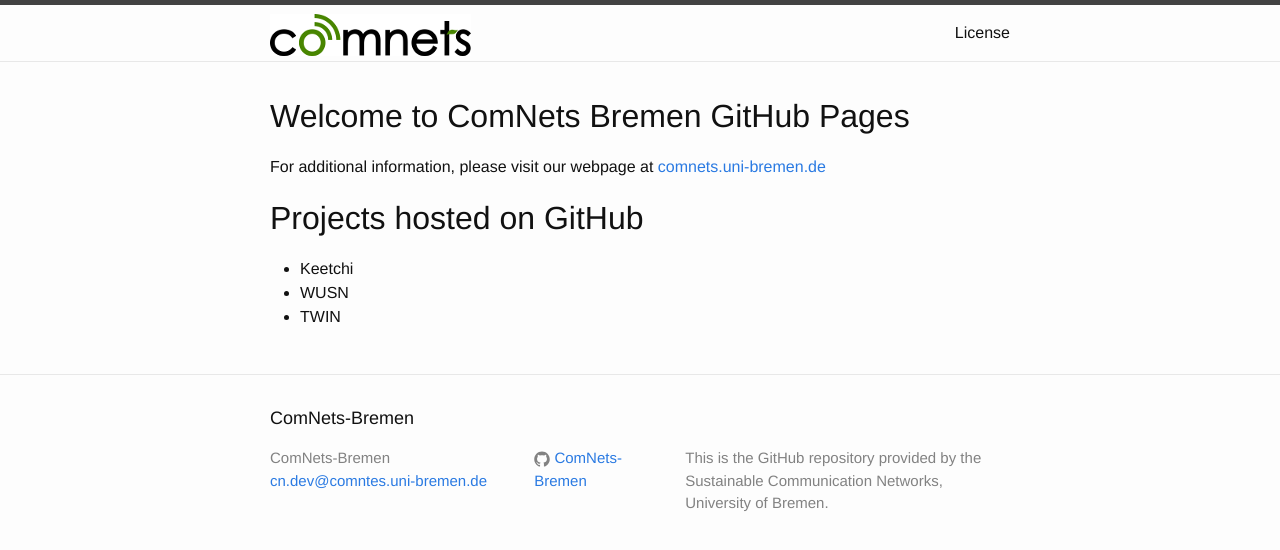
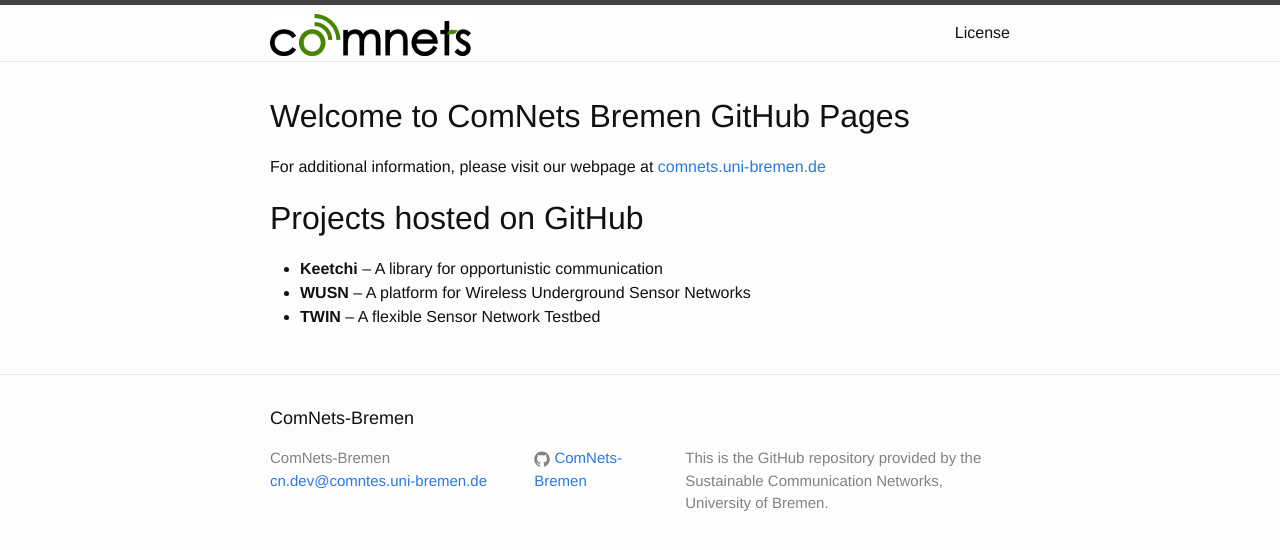
Before and after one commit to ComNets-Bremen/comnets-bremen.github.io, a Jekyll site: the page built from index.md, in a window 1280 px wide. Shown: the top 550 px of the page. Built offline with Jekyll 4.4.1, drawn with Linux system fonts in a browser that asks for light colours.

Commit message:
Be more concrete at the index page

```diff
--- a/index.md
+++ b/index.md
@@ -12,6 +12,6 @@
 Projects hosted on GitHub
 =========================
 
-- Keetchi
-- WUSN
-- TWIN
+- **Keetchi** -- A library for opportunistic communication
+- **WUSN** -- A platform for Wireless Underground Sensor Networks
+- **TWIN** -- A flexible Sensor Network Testbed
```
